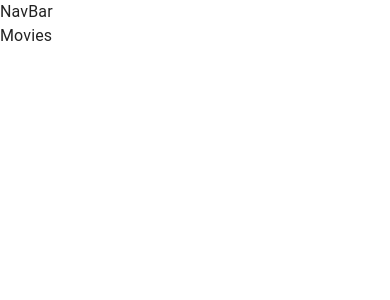
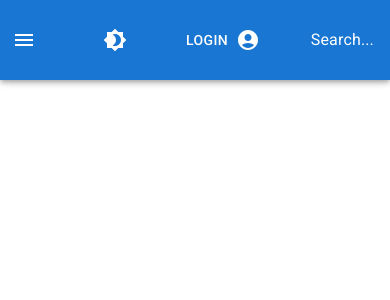
Before and after one commit to ducchungtx/filmpire, a React (Create React App) app: page / in a window 390 px wide. Shown: the top 300 px of the page. Built offline with nearby package versions, Linux system fonts and the light colour scheme.

Commit message:
Done basic NavBar

```diff
--- a/public/index.html
+++ b/public/index.html
@@ -5,39 +5,13 @@
     <link rel="icon" href="%PUBLIC_URL%/favicon.ico" />
     <meta name="viewport" content="width=device-width, initial-scale=1" />
     <meta name="theme-color" content="#000000" />
-    <meta
-      name="description"
-      content="Web site created using create-react-app"
-    />
     <link rel="apple-touch-icon" href="%PUBLIC_URL%/logo192.png" />
-    <!--
-      manifest.json provides metadata used when your web app is installed on a
-      user's mobile device or desktop. See https://developers.google.com/web/fundamentals/web-app-manifest/
-    -->
     <link rel="manifest" href="%PUBLIC_URL%/manifest.json" />
-    <!--
-      Notice the use of %PUBLIC_URL% in the tags above.
-      It will be replaced with the URL of the `public` folder during the build.
-      Only files inside the `public` folder can be referenced from the HTML.
-
-      Unlike "/favicon.ico" or "favicon.ico", "%PUBLIC_URL%/favicon.ico" will
-      work correctly both with client-side routing and a non-root public URL.
-      Learn how to configure a non-root public URL by running `npm run build`.
-    -->
-    <title>React App</title>
+    <link rel="stylesheet" href="https://fonts.googleapis.com/css?family=Roboto:300,400,500,700&display=swap" />
+    <title>Filmpire</title>
   </head>
   <body>
     <noscript>You need to enable JavaScript to run this app.</noscript>
     <div id="root"></div>
-    <!--
-      This HTML file is a template.
-      If you open it directly in the browser, you will see an empty page.
-
-      You can add webfonts, meta tags, or analytics to this file.
-      The build step will place the bundled scripts into the <body> tag.
-
-      To begin the development, run `npm start` or `yarn start`.
-      To create a production bundle, use `npm run build` or `yarn build`.
-    -->
   </body>
 </html>
--- a/src/components/NavBar/NavBar.jsx
+++ b/src/components/NavBar/NavBar.jsx
@@ -1,10 +1,49 @@
 import React from 'react';
+import { AppBar, IconButton, Toolbar, Drawer, Button, Avatar, useMediaQuery } from '@mui/material';
+import { Menu, AccountCircle, Brightness4, Brightness7 } from '@mui/icons-material';
+import { Link } from 'react-router-dom';
+import { useTheme } from '@mui/material/styles';
+
+import useStyles from './styles';
 
 function NavBar() {
-  console.log('NavBar');
+  const classes = useStyles();
+  const isMobile = useMediaQuery('(max-width: 600px)');
+  const theme = useTheme();
+  const isAuthenticated = false;
 
   return (
-    <div>NavBar</div>
+    <AppBar position="fixed">
+      <Toolbar className={classes.toolbar}>
+        {isMobile && (
+          <IconButton
+            color="inherit"
+            edge="start"
+            style={{ outline: 'none' }}
+            onClick={() => {}}
+            className={classes.menuButton}
+          ><Menu />
+          </IconButton>
+        )}
+        <IconButton color="inherit" sx={{ ml: 1 }} onClick={() => {}}>
+          {theme.palette.mode === 'dark' ? <Brightness7 /> : <Brightness4 />}
+        </IconButton>
+        {!isMobile && 'Search...'}
+        <div>
+          { !isAuthenticated ? (
+            <Button color="inherit" onClick={() => {}}>
+              Login &nbsp; <AccountCircle />
+            </Button>
+          ) : (
+            <Button color="inherit" component={Link} to="/profile/123" className={classes.linkButton} onClick={() => {}}>
+              {!isMobile && <>My Movies &nbsp;</>}
+              <Avatar style={{ width: 30, height: 30 }} alt="Profile" src="https://encrypted-tbn0.gstatic.com/images?q=tbn:ANd9GcTlII_y0zqhooJ5MiL1Rhv5MdDBW4m1SsTSVg&usqp=CAU" />
+            </Button>
+          ) }
+        </div>
+        {isMobile && 'Search...'}
+      </Toolbar>
+    </AppBar>
   );
 }
 
--- /dev/null
+++ b/src/components/NavBar/styles.js
@@ -0,0 +1,20 @@
+import { makeStyles } from '@mui/styles';
+
+export default makeStyles((theme) => ({
+  toolbar: {
+    height: '80px',
+    display: 'flex',
+    justifyContent: 'space-between',
+    marginLeft: '240px',
+    [theme.breakpoints.down('sm')]: {
+      marginLeft: 0,
+      flexWrap: 'wrap',
+    },
+  },
+  menuButton: {
+    marginRight: theme.spacing(2),
+    [theme.breakpoints.up('sm')]: {
+      display: 'none',
+    },
+  },
+}));
--- a/src/index.js
+++ b/src/index.js
@@ -1,13 +1,19 @@
 import React from 'react';
 import ReactDOM from 'react-dom/client';
 import { BrowserRouter } from 'react-router-dom';
+import { createTheme, ThemeProvider } from '@mui/material';
+
 import App from './components/App';
+
+const theme = createTheme({});
 
 const root = ReactDOM.createRoot(document.getElementById('root'));
 root.render(
   <React.StrictMode>
-    <BrowserRouter>
-      <App />
-    </BrowserRouter>
+    <ThemeProvider theme={theme}>
+      <BrowserRouter>
+        <App />
+      </BrowserRouter>
+    </ThemeProvider>
   </React.StrictMode>,
 );
```
